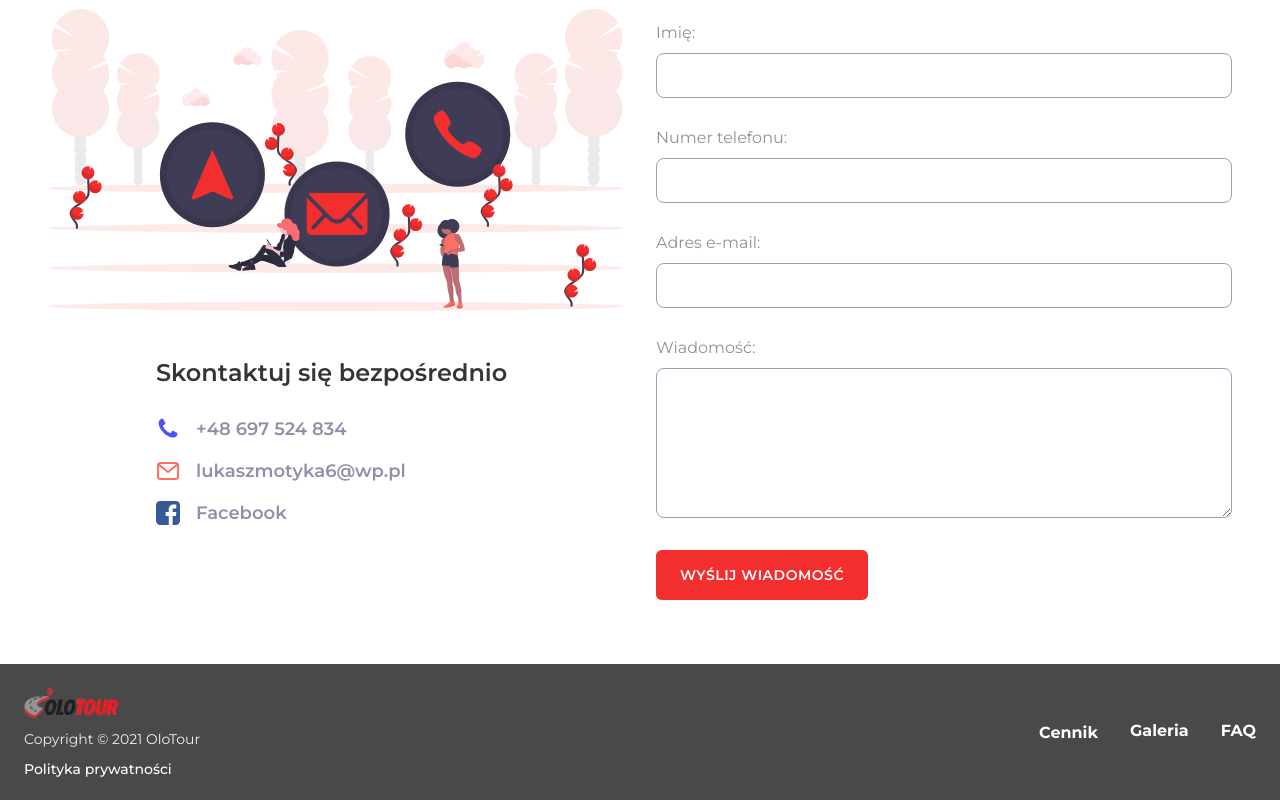
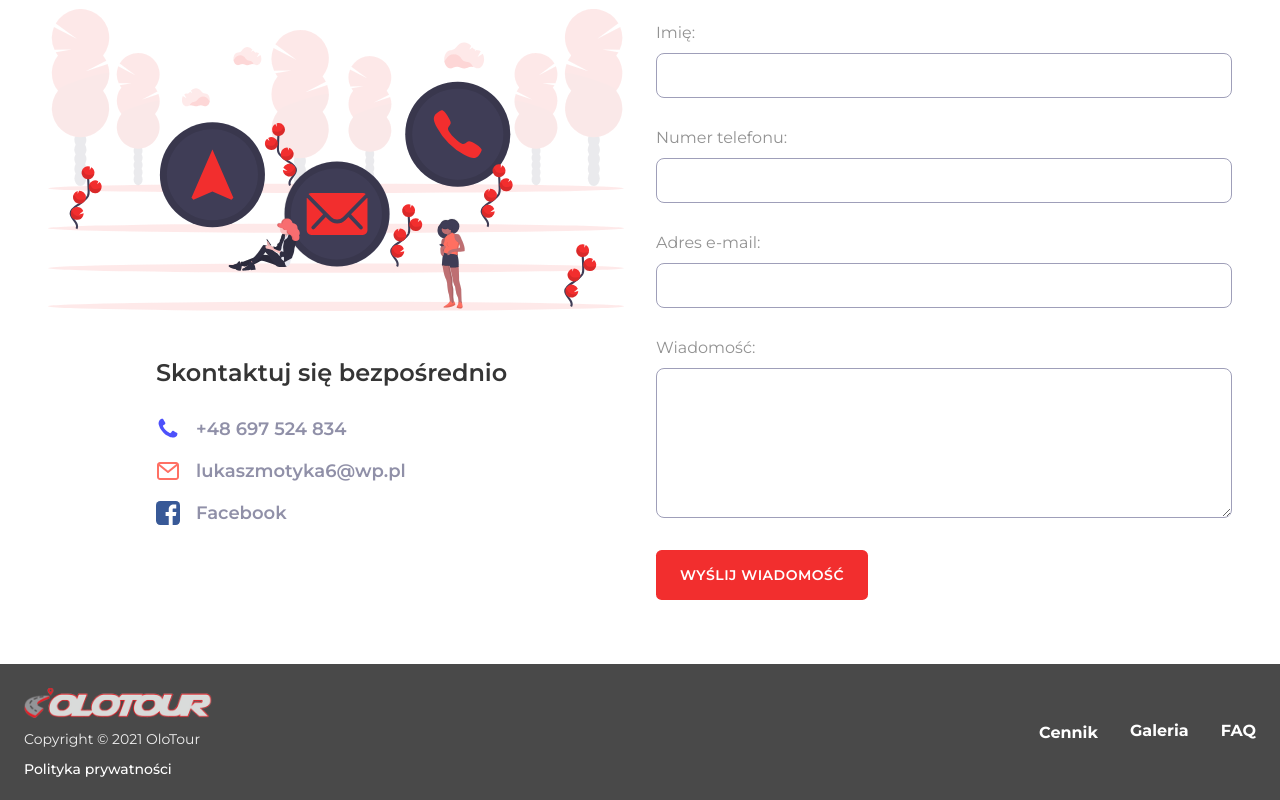
Before and after one commit to D1MK4-code/Olotour, a Gatsby site: page / in a window 1280 px wide. Shown: the part 3234-4034 px from the top of the page. Built offline with nearby package versions, Linux system fonts and the light colour scheme; Gatsby itself is replaced by a stand-in of ours.

Commit message:
changed logo in footer

```diff
--- a/src/components/Footer.js
+++ b/src/components/Footer.js
@@ -120,7 +120,7 @@ export default function Footer() {
         <div>
           <Link to="/">
             <StaticImage
-              src="../../static/olotour-logo.png"
+              src="../../static/olotour-v2.png"
               alt="Główne zdjęcie"
               placeholder={"none"}
               layout={"fixed"}
```
